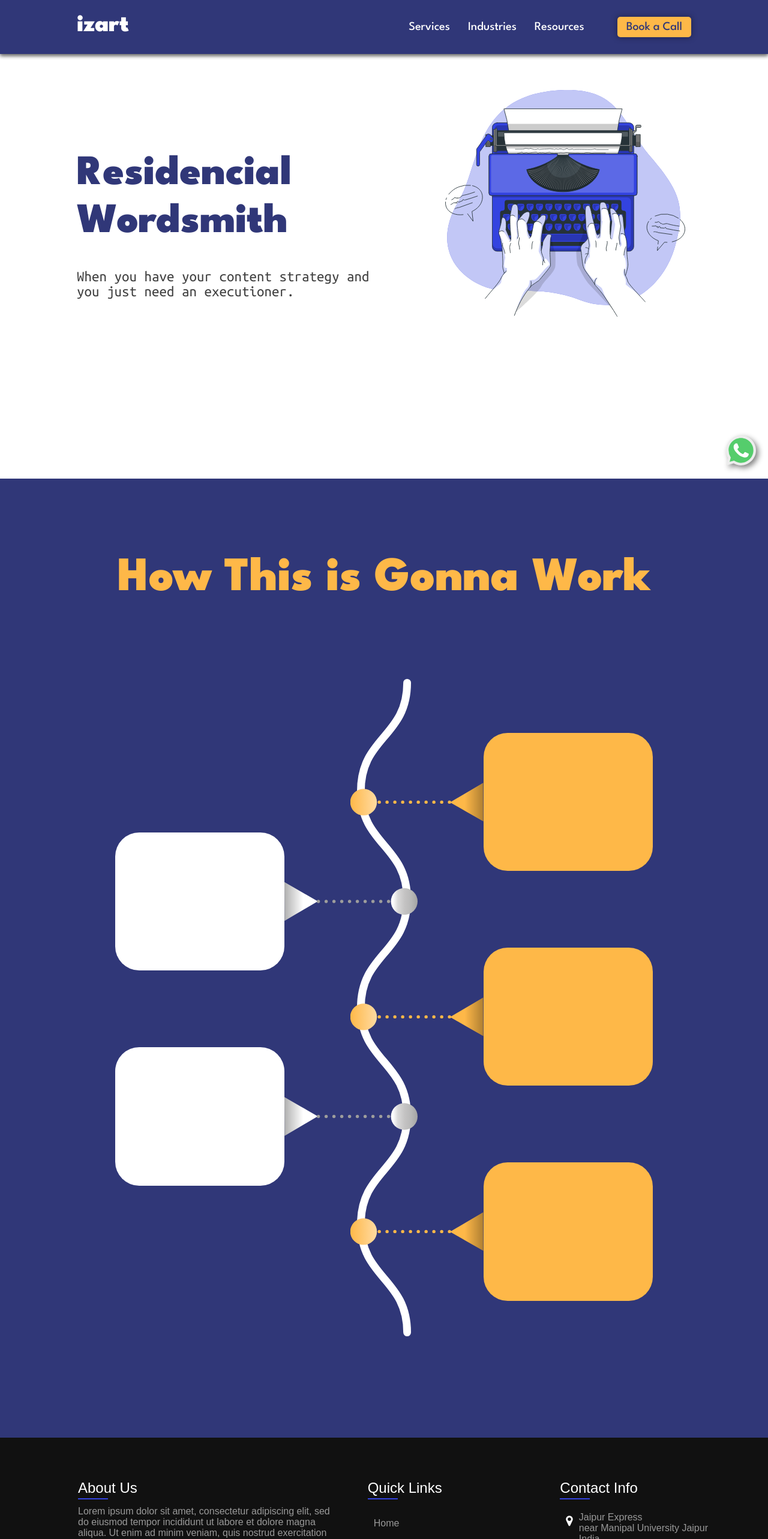
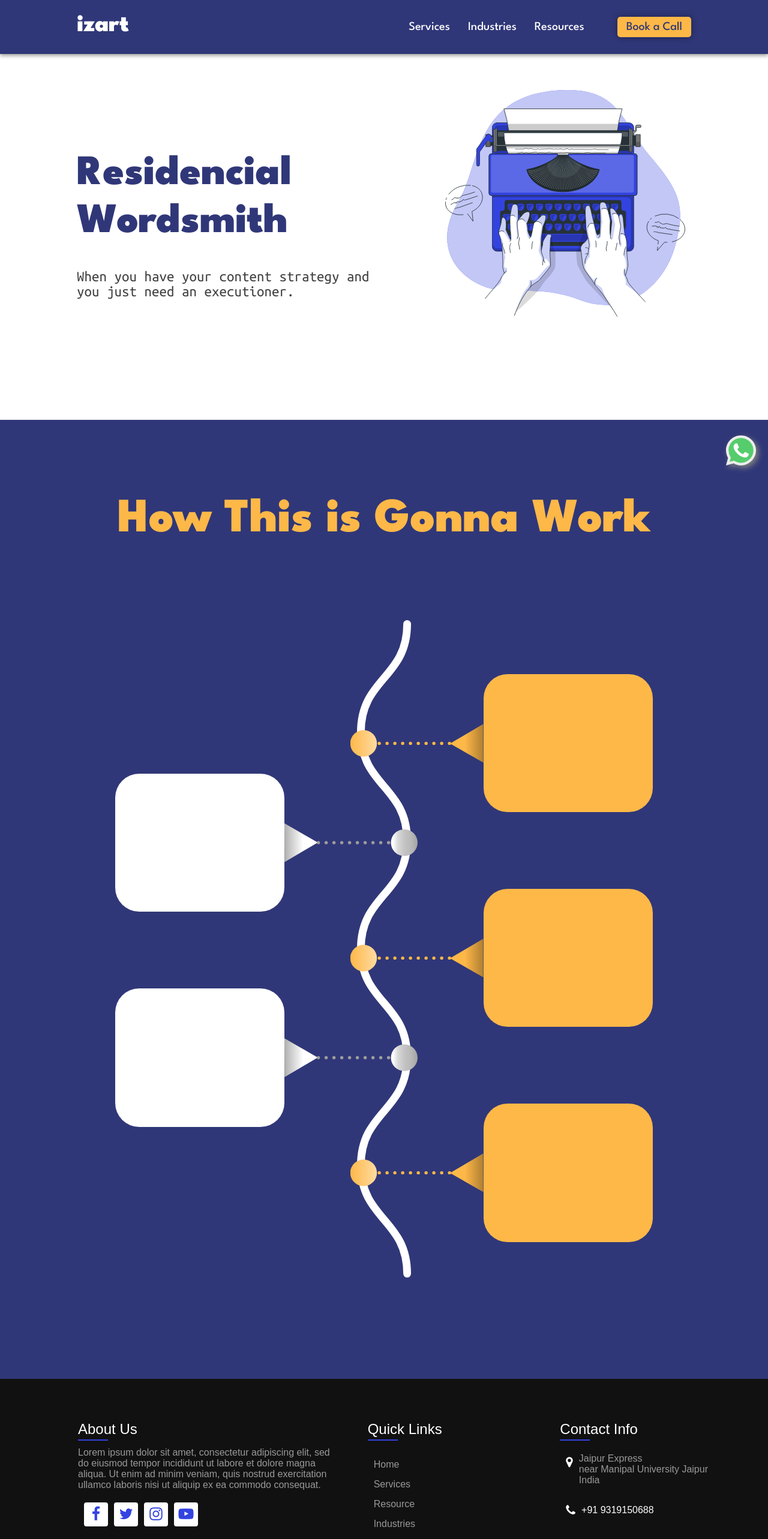
Before and after one commit to livelong99/Izart, a React (Create React App) app: page /types in a window 1280 px wide. Shown: the top 2566 px of the page at 60% size. Built offline with nearby package versions, Linux system fonts and the light colour scheme.

Commit message:
types page ready

```diff
--- a/src/App.css
+++ b/src/App.css
@@ -54,7 +54,7 @@ a{
 .section01 .mainTxt{
   display: inline-block;
   width: 60%;
-  height: 400px;
+  height: 500px;
 }
 
 .section01 .mainIll{
@@ -156,7 +156,7 @@ a{
 .section02H1{
   position: relative;
   color: #303778;
-  padding-top: 50px;
+  margin-top: 300px;
   text-align: center;
   font-family: 'League Spartan Variable';
   width: 100%;
@@ -169,7 +169,7 @@ a{
 .section02H{
   position: relative;
   color: #FEB848;
-  margin-top: 300px;
+  margin-top: 50px;
   padding-top: 50px;
   text-align: center;
   font-family: 'League Spartan Variable';
--- a/src/types.jsx
+++ b/src/types.jsx
@@ -8,7 +8,6 @@ import dimensions from "./Dimensions";
 const Types = () => {
     return(
         <div>
-            <NavigationBar />
             <div class="section01">
           <div class="mainTxt">
           <div class="headone">
@@ -52,8 +51,6 @@ const Types = () => {
                 </div>
             </div>
             </div>
-
-            <Footer />
         </div>
     )
 }
```
Also changed, not shown: src/types.css (line endings or trailing spaces), 1 other file (tests, documents, lock files or other folders).
